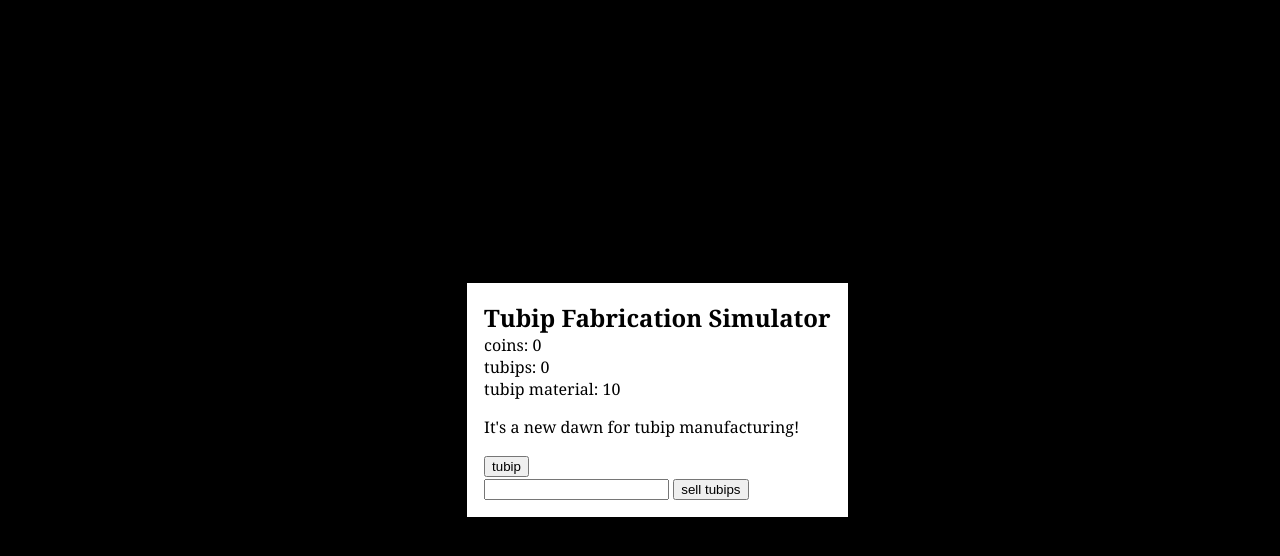
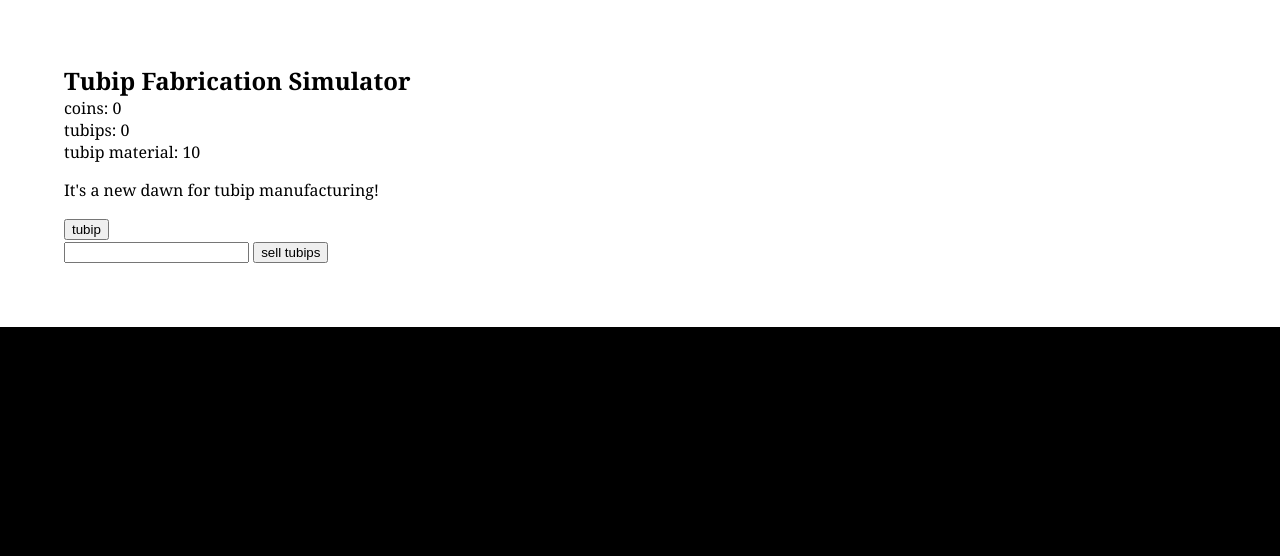
Before and after one commit to hs7t/tubip-fabrication-simulator, a Svelte app: page / in a window 1280 px wide. Shown: the top 556 px of the page. Built offline with nearby package versions, Linux system fonts and the light colour scheme.

Commit message:
update sizing

```diff
--- a/src/app.css
+++ b/src/app.css
@@ -1,16 +1,22 @@
 * {
     margin: 0;
+    box-sizing: border-box;
 }
 
 body {
-    margin: 0;
     background-color: black;
-    min-height: 100vh;
-    min-width: 100vw;
 
     display: flex;
     align-items: center;
     justify-content: center;
 
+    width: 100%;
+    height: 100%;
+
     font-family: Georgia, ui-serif, serif;
 }
+
+#app {
+    width: 100%;
+    height: 100%;
+}
```
